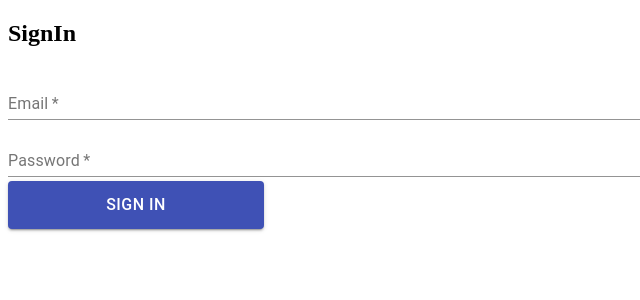
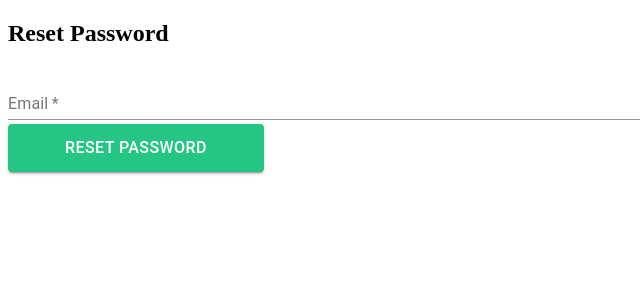
Before and after one commit to sugaya24/joinus, a React (Create React App) app: page /signin/reset in a window 1280 px wide. Before the commit this address led to /signin. Shown: the top 300 px of the page, without its empty margins (0-640 px from the left). Built offline with nearby package versions, Linux system fonts and the light colour scheme; no server answers.

Commit message:
ADD: Reset password

```diff
--- a/src/Router.tsx
+++ b/src/Router.tsx
@@ -1,13 +1,14 @@
 import React from 'react';
 import { Route, Switch } from 'react-router';
 import Auth from './Auth';
-import { Home, SignUp, SignIn } from './templates';
+import { Home, SignUp, SignIn, Reset } from './templates';
 
 export const Router = () => {
   return (
     <Switch>
       <Route exact path={'/signup'} component={SignUp} />
       <Route exact path={'/signin'} component={SignIn} />
+      <Route exact path={'/signin/reset'} component={Reset} />
       <Auth>
         <Route exact path={'(/)?'} component={Home} />
       </Auth>
--- a/src/components/UIkit/PrimaryButton.tsx
+++ b/src/components/UIkit/PrimaryButton.tsx
@@ -4,14 +4,14 @@ import { makeStyles } from '@material-ui/core/styles';
 
 const useStyles = makeStyles((theme) => ({
   button: {
-    background: theme.palette.primary.main,
+    background: '#25C685',
     color: theme.palette.primary.contrastText,
     fontSize: 16,
     height: 48,
     marginBottom: 16,
     width: 256,
     '&:hover': {
-      background: theme.palette.primary.dark,
+      background: '#286053',
     },
   },
 }));
--- a/src/reducks/users/operations.ts
+++ b/src/reducks/users/operations.ts
@@ -1,6 +1,7 @@
 import { signInAction, signOutAction } from './actions';
 import { push } from 'connected-react-router';
 import { auth, db, FirebaseTimestamp } from '../../firebase/index';
+import { UsersInfo } from './types';
 
 export const listenAuthState = () => {
   return async (dispatch: any) => {
@@ -28,6 +29,24 @@ export const listenAuthState = () => {
         dispatch(push('/signin'));
       }
     });
+  };
+};
+
+export const resetPassword = (email: string) => {
+  return async (dispatch: any) => {
+    if (email === '') {
+      alert('You need to fill required form.');
+      return false;
+    }
+    auth
+      .sendPasswordResetEmail(email)
+      .then(() => {
+        alert('Email to reset your Password has sent.');
+        dispatch(push('/signin'));
+      })
+      .catch(() => {
+        alert('Failed to reset your Password. Please try again later.');
+      });
   };
 };
 
--- /dev/null
+++ b/src/templates/Reset.tsx
@@ -0,0 +1,41 @@
+import React, { useCallback, useState } from 'react';
+import { useDispatch } from 'react-redux';
+import { PrimaryButton, TextInput } from '../components/UIkit';
+import { resetPassword } from '../reducks/users/operations';
+
+const Reset = () => {
+  const dispatch = useDispatch();
+
+  const [email, setEmail] = useState('');
+
+  const inputEmail = useCallback(
+    (e) => {
+      setEmail(e.target.value);
+    },
+    [setEmail]
+  );
+
+  return (
+    <div>
+      <h2>Reset Password</h2>
+      <div>
+        <TextInput
+          fullWidth={true}
+          label={'Email'}
+          multiline={false}
+          required={true}
+          rows={1}
+          value={email}
+          type={'email'}
+          onChange={inputEmail}
+        />
+        <PrimaryButton
+          label={'Reset Password'}
+          onClick={() => dispatch(resetPassword(email))}
+        />
+      </div>
+    </div>
+  );
+};
+
+export default Reset;
--- a/src/templates/SignIn.tsx
+++ b/src/templates/SignIn.tsx
@@ -1,3 +1,4 @@
+import { push } from 'connected-react-router';
 import React, { useCallback, useState } from 'react';
 import { useDispatch } from 'react-redux';
 import { PrimaryButton, TextInput } from '../components/UIkit';
@@ -52,6 +53,8 @@ const SignIn = () => {
         label={'Sign in'}
         onClick={() => dispatch(signIn(email, password))}
       />
+      <p onClick={() => dispatch(push('/signup'))}>Sign Up</p>
+      <p onClick={() => dispatch(push('/signin/reset'))}>Forgot password?</p>
     </div>
   );
 };
--- a/src/templates/index.ts
+++ b/src/templates/index.ts
@@ -1,3 +1,4 @@
 export { default as Home } from './Home';
 export { default as SignIn } from './SignIn';
 export { default as SignUp } from './SignUp';
+export { default as Reset } from './Reset';
```
